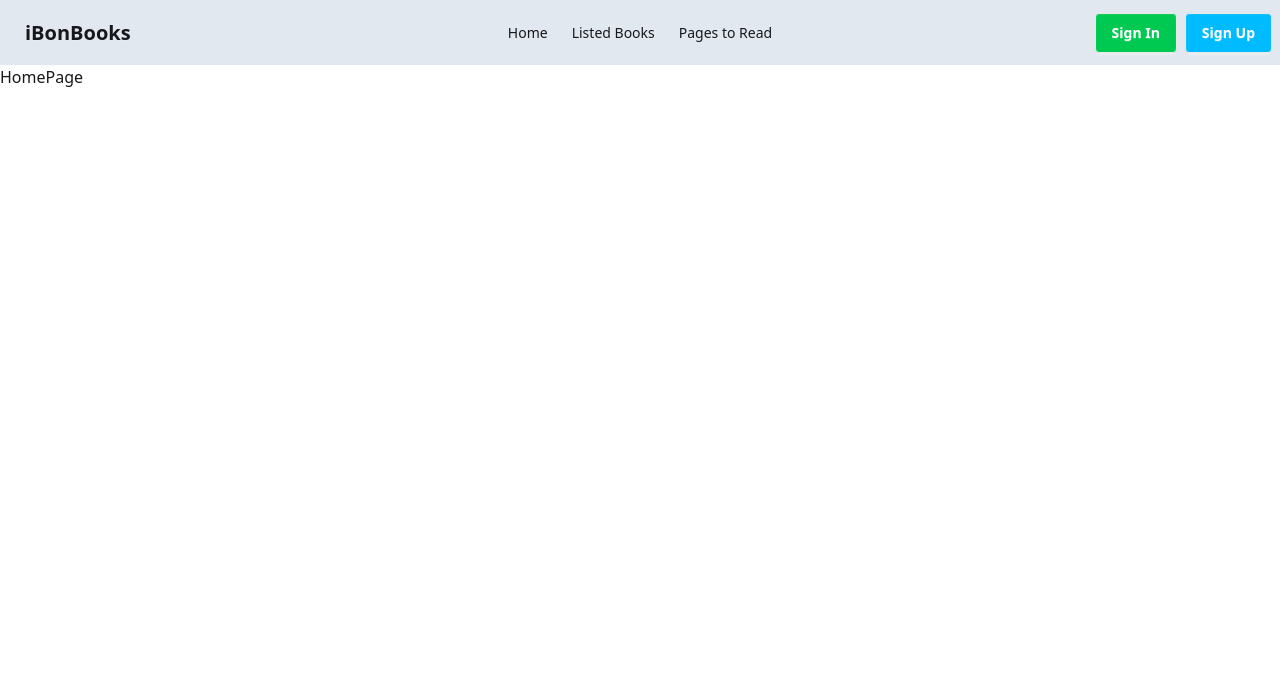
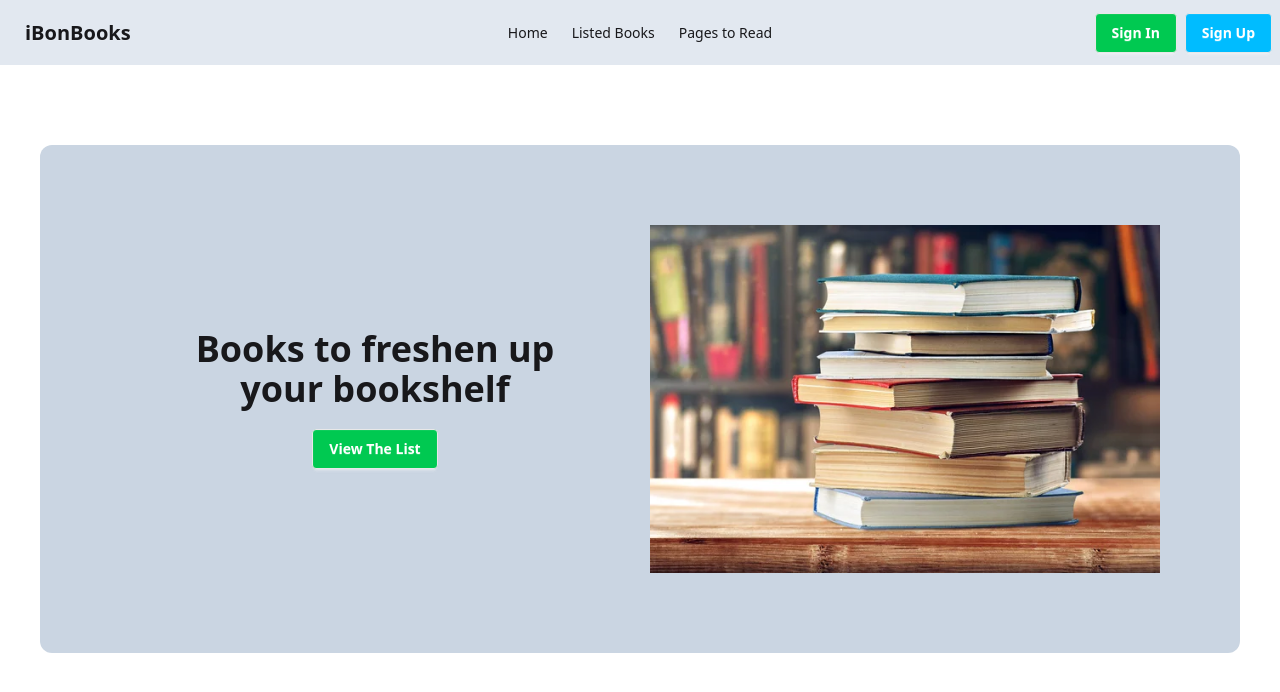
Before and after one commit to officialbondondatta/ibonBooks, a Next.js app: page / in a window 1280 px wide. Shown: the top 692 px of the page. Built offline with nearby package versions, Linux system fonts and the light colour scheme.

Commit message:
added banner

```diff
--- a/src/app/components/Banner.tsx
+++ b/src/app/components/Banner.tsx
@@ -4,10 +4,10 @@ import BannerImg from "@/assets/hero_img.jpg"
 
 const Banner = () => {
     return (
-        <section className="container mx-auto">
-            <div>
-                <div className="flex flex-col space-y-3">
-                    <h2>Books to freshen up <br /> your bookshelf</h2>
+        <section className="container mx-auto lg:mt-20 mt-5 p-10 lg:p-0">
+            <div className="grid lg:grid-cols-2 grid-cols-1 mx-auto bg-slate-300 rounded-xl p-10 lg:p-20 items-center justify-center max-w-300 gap-5">
+                <div className="flex flex-col text-center gap-5">
+                    <h2 className="text-4xl font-semibold">Books to freshen up <br /> your bookshelf</h2>
                     <Link href={"/"}>
                         <button className="btn bg-green-500 hover:bg-green-700 text-white"> View The List</button>
                     </Link>
--- a/src/app/page.tsx
+++ b/src/app/page.tsx
@@ -1,7 +1,9 @@
+import Banner from "./components/Banner";
+
 const page = () => {
   return (
     <div>
-      HomePage
+      <Banner></Banner>
     </div>
   );
 };
```
